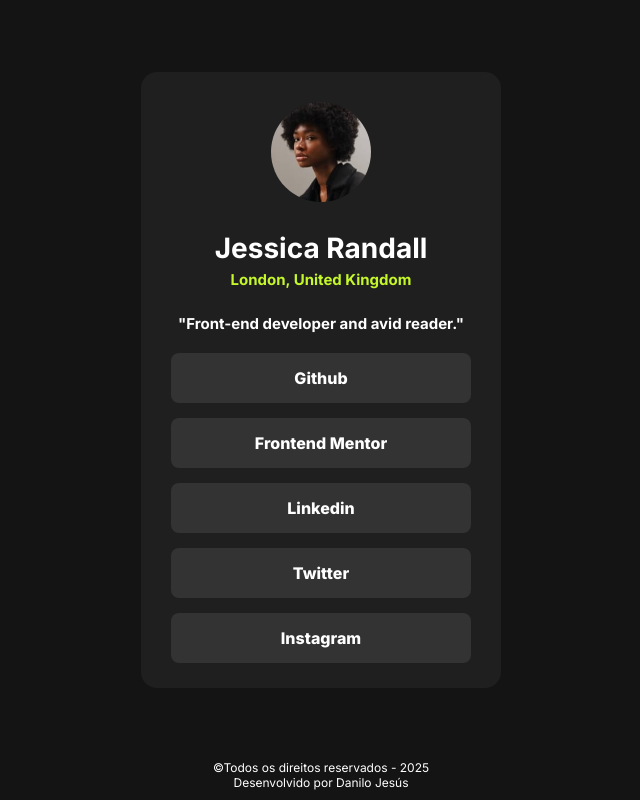
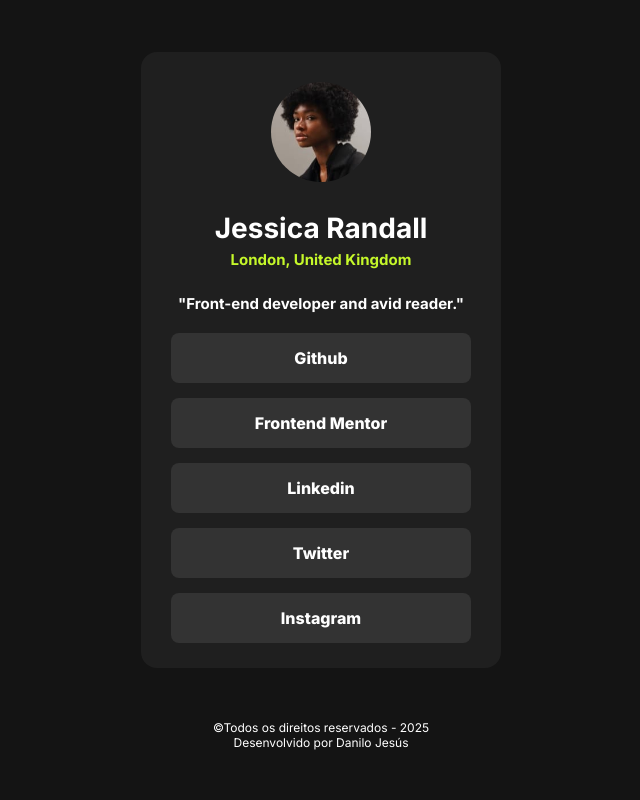
Before and after one commit to DaniloJesus21/social-links-profile, a plain HTML site: page index.html in a window 1280 px wide. Shown: the whole page, without its empty margins (319-959 px from the left). Drawn offline with Linux system fonts and the light colour scheme.

Commit message:
fix: altera height da página

```diff
--- a/assets/css/style.css
+++ b/assets/css/style.css
@@ -24,7 +24,7 @@ main {
     display: flex;
     justify-content: center;
     align-items: center;
-    height: 95vh;
+    height: 90dvh;
 }
 
 .container {
```
